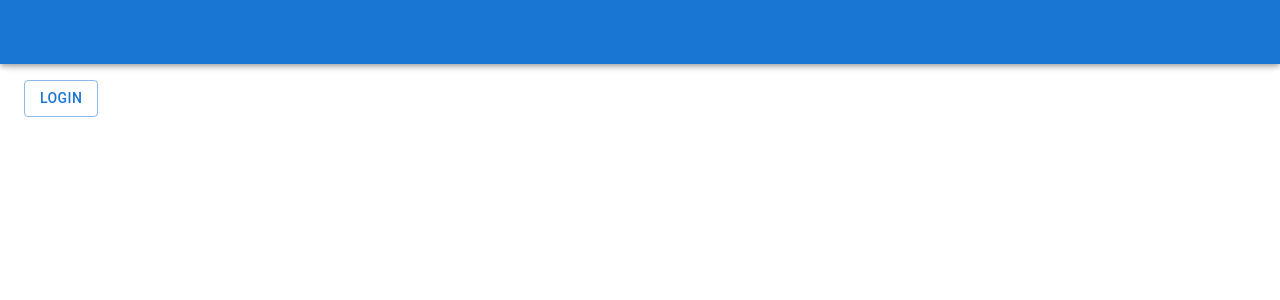
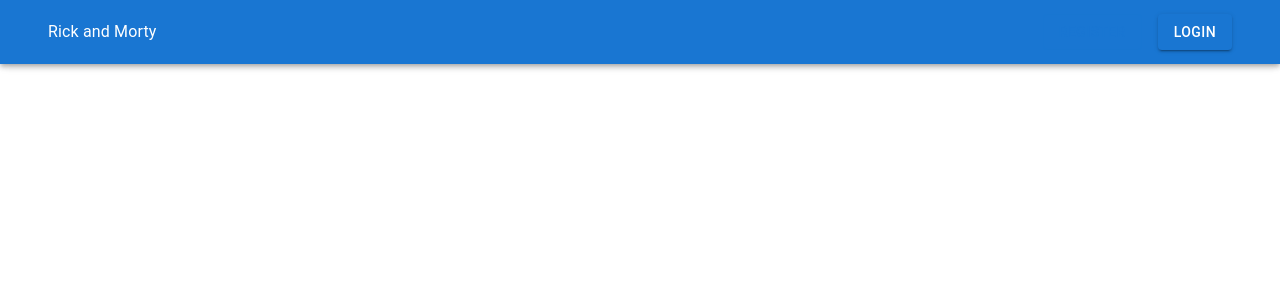
Before and after one commit to nehuencisneros/MUI-Movies_front, a React (Create React App) app: page / in a window 1280 px wide. Shown: the top 300 px of the page. Built offline with nearby package versions, Linux system fonts and the light colour scheme; the HTML template or start-up script is replaced by a standard one.

Commit message:
comienzo de login, home, routes

```diff
--- a/src/App.tsx
+++ b/src/App.tsx
@@ -1,16 +1,11 @@
-import React from 'react';
-import './App.css';
-import { Button, Container } from '@mui/material';
-import { NavBar } from './common/NavBar';
+import { BrowserRouter } from 'react-router-dom';
+import { AppRouter } from './Router';
 
 function App() {
   return (
-    <div>
-      <NavBar/>
-      <Container sx={{mt: 10}} maxWidth="xl">
-        <Button variant='outlined'>Login</Button>
-      </Container>
-    </div>
+    <BrowserRouter>
+      <AppRouter></AppRouter>
+    </BrowserRouter>
   );
 }
 
--- /dev/null
+++ b/src/Router.tsx
@@ -0,0 +1,16 @@
+import React from "react";
+import { Route, Routes } from "react-router-dom";
+import { HomeView } from "./views/Home/Home";
+import { LoginView } from "./views/Login/Login";
+import { RouterLayout } from "./common/RouterLayout";
+
+export const AppRouter: React.FC<{}> = () => {
+    return (
+        <Routes>
+            <Route path="/" element={<RouterLayout />}>
+                <Route path="/" element={<HomeView />} />
+                <Route path="/login" element={<LoginView />} />
+            </Route>
+        </Routes>
+    )
+}
--- a/src/common/NavBar.tsx
+++ b/src/common/NavBar.tsx
@@ -1,11 +1,25 @@
-import { Box , AppBar, Toolbar} from "@mui/material";
+import { Box , AppBar, Toolbar, Container, Grid, Button, Typography, Stack } from "@mui/material";
 import React from "react";
 
 export const NavBar: React.FC<{}> = () => {
     return (
         <Box sx={{flexGrow: 1 }}>
             <AppBar position="fixed">
-                <Toolbar></Toolbar>
+                <Toolbar>
+                    <Container maxWidth="xl">
+                        <Grid container direction="row" justifyContent="space-between" alignItems="center">
+                            <Grid item>
+                                <Typography>Rick and Morty</Typography>
+                            </Grid>
+                            <Grid item>
+                                <Stack spacing={2} direction={"row"}>
+                                    <Button variant="outlined">Register</Button>
+                                    <Button variant="contained">Login</Button>
+                                </Stack>
+                            </Grid>
+                        </Grid>
+                    </Container>
+                </Toolbar>
             </AppBar>
         </Box>
     )
--- /dev/null
+++ b/src/common/RouterLayout.tsx
@@ -0,0 +1,12 @@
+import React from "react";
+import { NavBar } from "./NavBar";
+import { Outlet } from "@mui/icons-material";
+
+export const RouterLayout: React.FC<{}> = () => {
+    return (
+        <>
+            <NavBar />
+            <Outlet />
+        </>
+    )
+}
--- /dev/null
+++ b/src/views/Home/Home.tsx
@@ -0,0 +1,9 @@
+import { Container, Typography } from "@mui/material"
+
+export const HomeView: React.FC<{}> = () => {
+    return(
+        <Container sx={{mt: 10}} maxWidth="xl" >
+            <Typography>estamos en el home</Typography>
+        </Container>
+    )
+}
--- /dev/null
+++ b/src/views/Login/Login.tsx
@@ -0,0 +1,10 @@
+import React from "react";
+import { Container, Typography } from "@mui/material"
+
+export const LoginView: React.FC<{}> = () => {
+    return(
+        <Container sx={{mt: 10}} maxWidth="xl" >
+            <Typography>estamos en el login</Typography>
+        </Container>
+    )
+}
```
